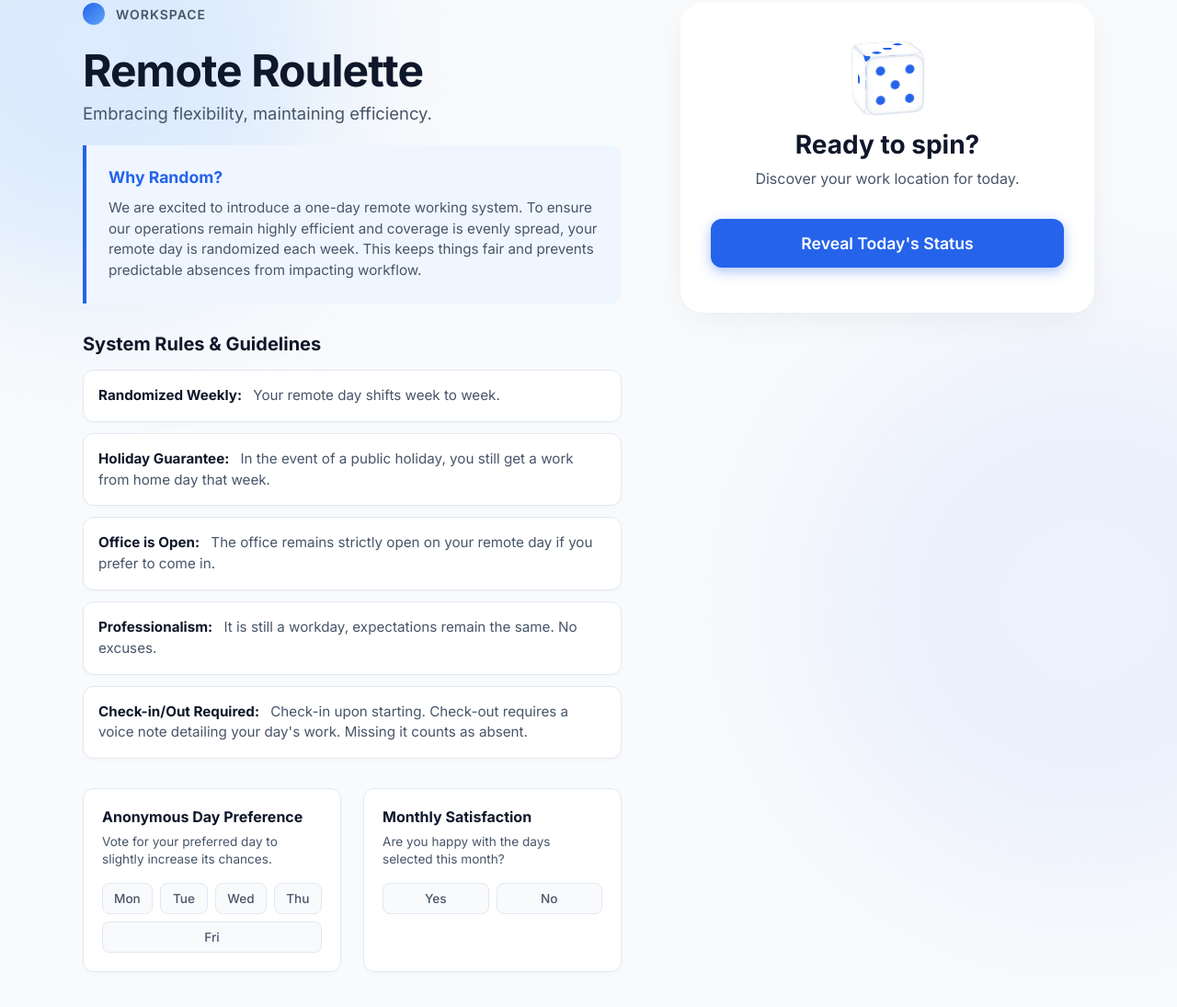
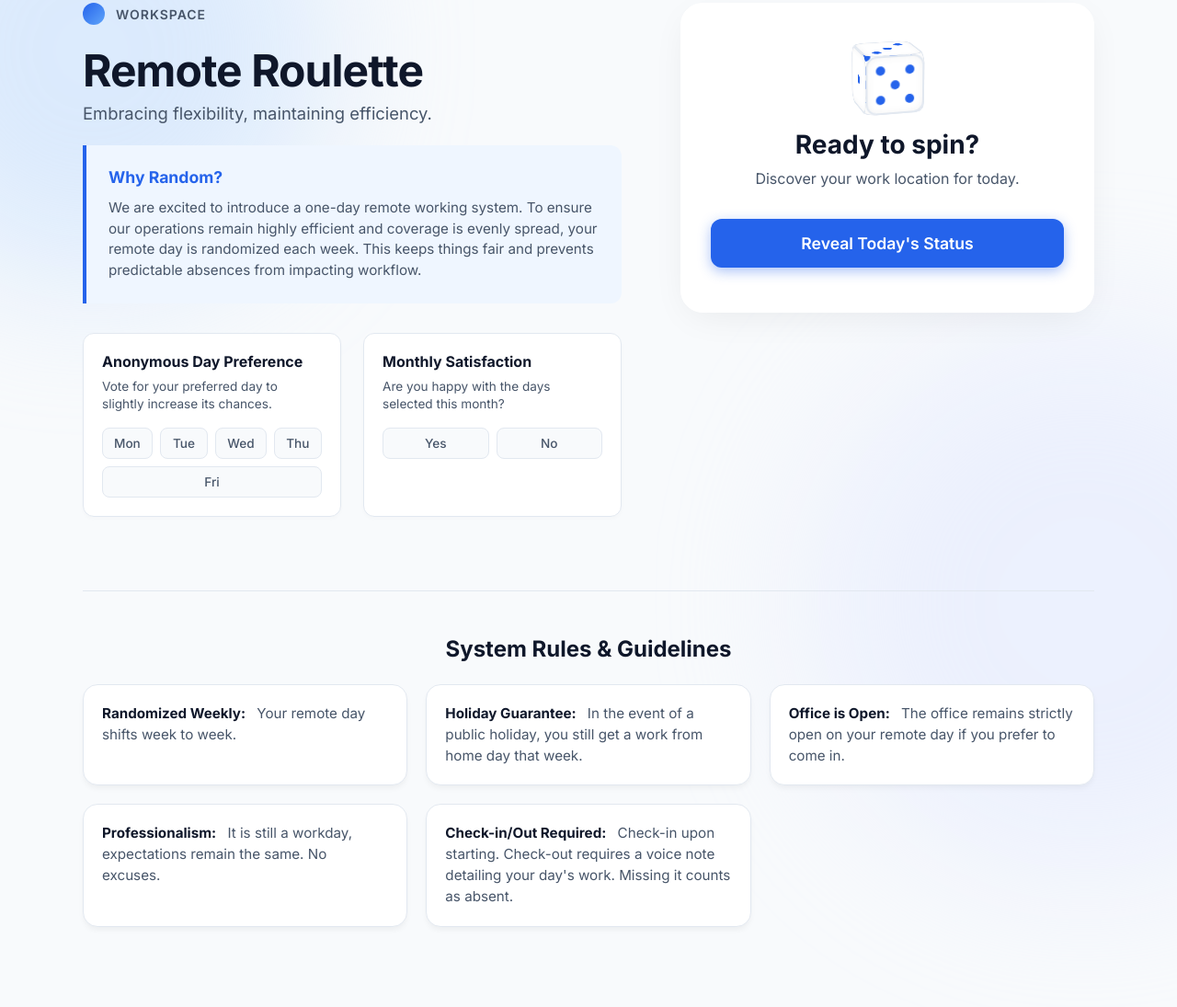
Before and after one commit to AmoleOluwaseun/remote-roulette, a website: page index.html in a window 1280 px wide. Shown: the part 45-1140 px from the top of the page at 92% size. After the commit the page ends 1101 px from the top, so only its background shows below. Drawn offline with Linux system fonts and the light colour scheme.

Commit message:
move rules to bottom full width

```diff
--- a/index.html
+++ b/index.html
@@ -27,17 +27,6 @@
                     <h3>Why Random?</h3>
                     <p>We are excited to introduce a one-day remote working system. To ensure our operations remain highly efficient and coverage is evenly spread, your remote day is randomized each week. This keeps things fair and prevents predictable absences from impacting workflow.</p>
                 </div>
-            </div>
-
-            <div class="rules-section">
-                <h3>System Rules & Guidelines</h3>
-                <ul class="rules-list">
-                    <li><strong>Randomized Weekly:</strong> Your remote day shifts week to week.</li>
-                    <li><strong>Holiday Guarantee:</strong> In the event of a public holiday, you still get a work from home day that week.</li>
-                    <li><strong>Office is Open:</strong> The office remains strictly open on your remote day if you prefer to come in.</li>
-                    <li><strong>Professionalism:</strong> It is still a workday, expectations remain the same. No excuses.</li>
-                    <li><strong>Check-in/Out Required:</strong> Check-in upon starting. Check-out requires a voice note detailing your day's work. Missing it counts as absent.</li>
-                </ul>
             </div>
 
             <div class="voting-section">
@@ -144,8 +133,18 @@
                 <button class="reset-btn text-link">Reset for Demo</button>
             </div>
         </div>
+
+        <div class="rules-section full-width">
+            <h3>System Rules & Guidelines</h3>
+            <ul class="rules-list">
+                <li><strong>Randomized Weekly:</strong> Your remote day shifts week to week.</li>
+                <li><strong>Holiday Guarantee:</strong> In the event of a public holiday, you still get a work from home day that week.</li>
+                <li><strong>Office is Open:</strong> The office remains strictly open on your remote day if you prefer to come in.</li>
+                <li><strong>Professionalism:</strong> It is still a workday, expectations remain the same. No excuses.</li>
+                <li><strong>Check-in/Out Required:</strong> Check-in upon starting. Check-out requires a voice note detailing your day's work. Missing it counts as absent.</li>
+            </ul>
+        </div>
     </main>
-
     <script src="script.js"></script>
 </body>
 </html>
--- a/style.css
+++ b/style.css
@@ -135,17 +135,25 @@ body {
 }
 
 /* Rules Section */
+.rules-section.full-width {
+    grid-column: 1 / -1;
+    margin-top: 1rem;
+    padding-top: 3rem;
+    border-top: 1px solid var(--border-color);
+}
+
 .rules-section h3 {
-    font-size: 1.25rem;
+    font-size: 1.5rem;
     color: var(--text-primary);
-    margin-bottom: 1rem;
+    margin-bottom: 1.5rem;
+    text-align: center;
 }
 
 .rules-list {
     list-style: none;
-    display: flex;
-    flex-direction: column;
-    gap: 0.75rem;
+    display: grid;
+    grid-template-columns: repeat(auto-fit, minmax(300px, 1fr));
+    gap: 1.25rem;
 }
 
 .rules-list li {
@@ -153,10 +161,10 @@ body {
     font-size: 0.95rem;
     line-height: 1.5;
     background: white;
-    padding: 1rem;
-    border-radius: 12px;
+    padding: 1.25rem;
+    border-radius: 16px;
     border: 1px solid var(--border-color);
-    box-shadow: 0 2px 4px rgba(0,0,0,0.02);
+    box-shadow: 0 4px 6px -1px rgba(0,0,0,0.05);
 }
 
 .rules-list strong {
```
